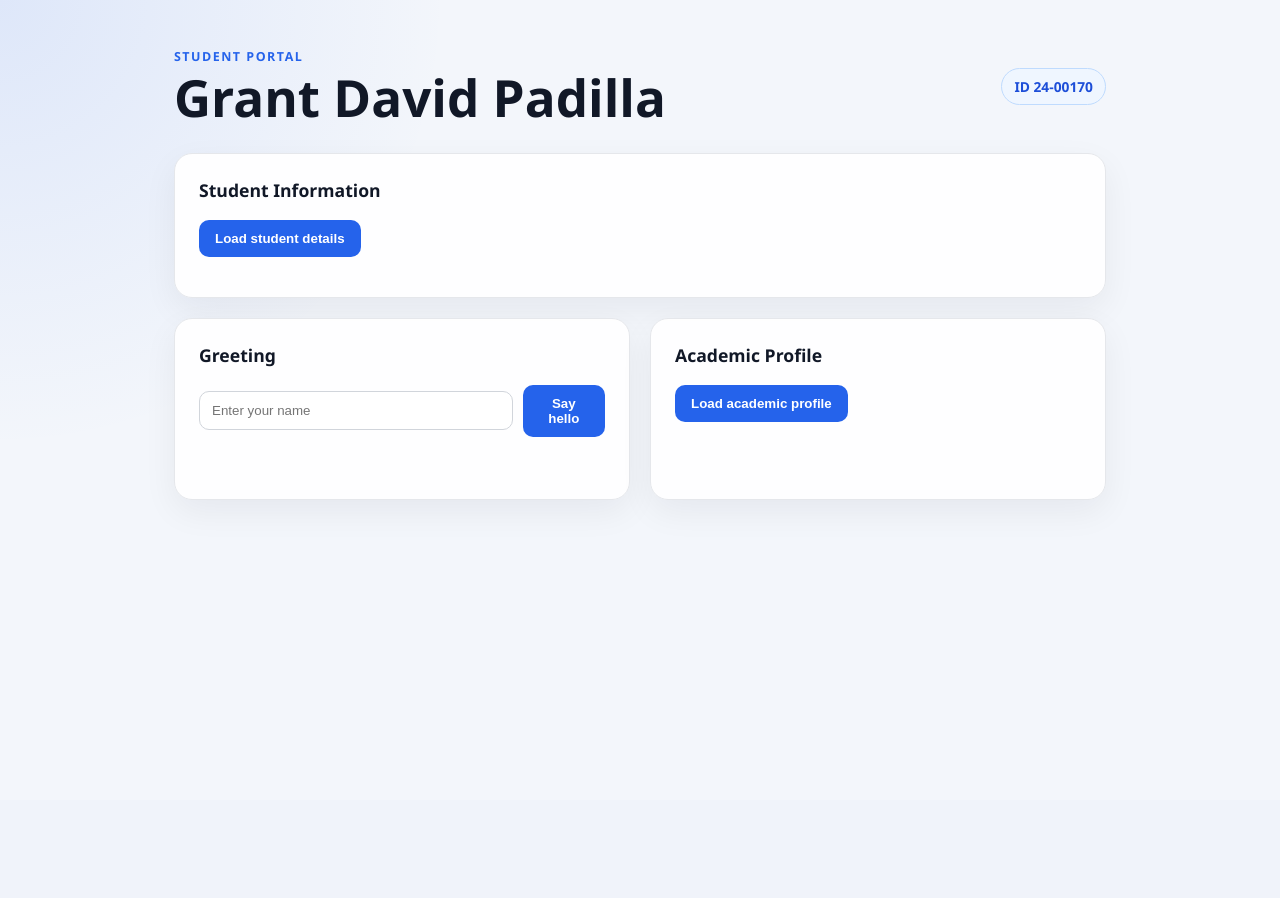
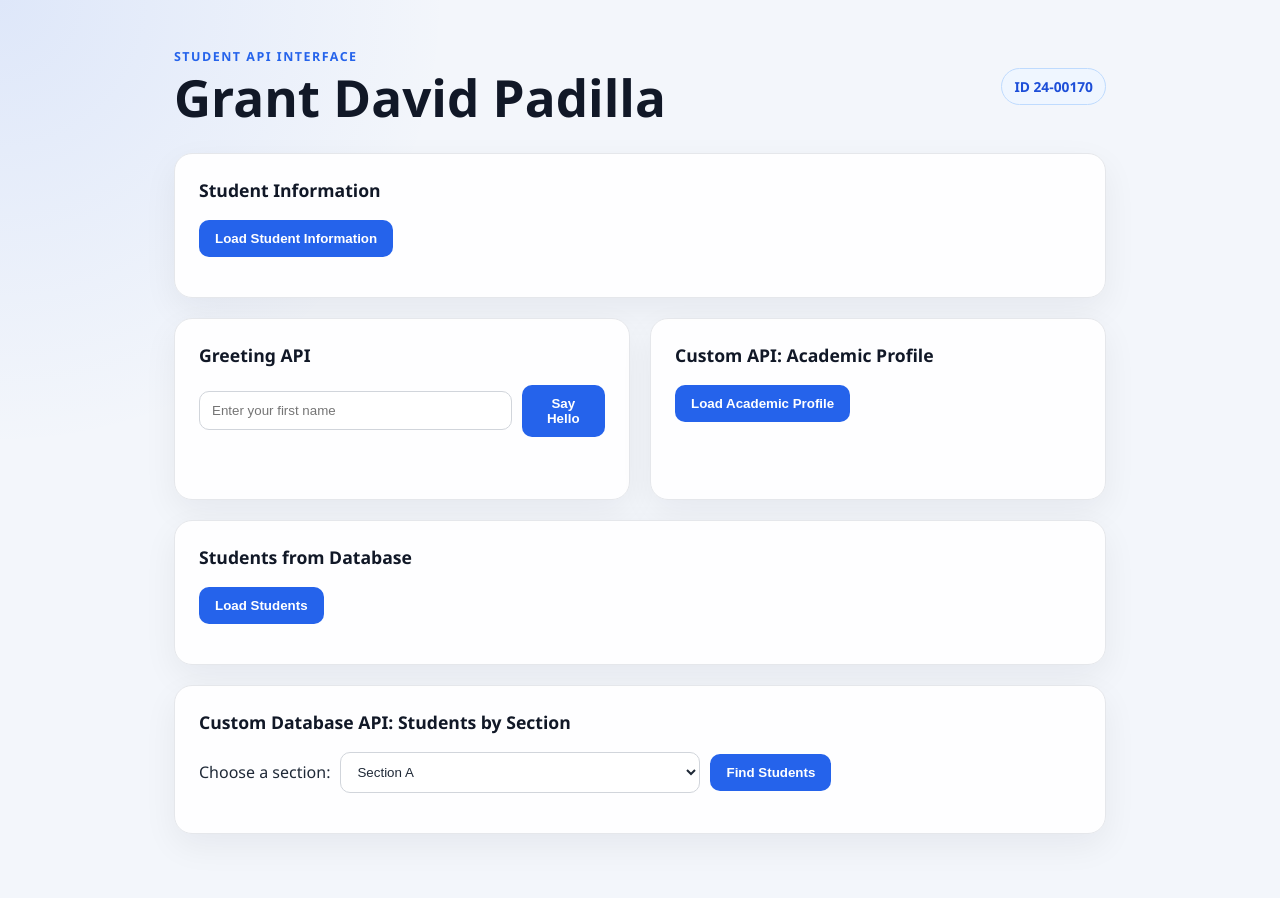
Before and after one commit to padillagrantdavid-ctrl/act6-padilla, a Flask app: page / in a window 1280 px wide. Before the commit the page ends 500 px from the top, so only its background shows below. Run offline with Flask 3, Linux system fonts and the light colour scheme.

Commit message:
Add files via upload

```diff
--- a/app.py
+++ b/app.py
@@ -1,7 +1,11 @@
+import sqlite3
+from pathlib import Path
+
 from flask import Flask, jsonify, render_template, request
 
 
 app = Flask(__name__)
+DATABASE = Path(__file__).with_name("students.db")
 
 STUDENT_PROFILE = {
 	"student_id": "24-00170",
@@ -41,5 +45,49 @@ def get_academic_profile():
 	)
 
 
+def get_db_connection():
+	conn = sqlite3.connect(DATABASE)
+	conn.row_factory = sqlite3.Row
+	return conn
+
+
+@app.route("/students")
+def get_students():
+	conn = get_db_connection()
+	try:
+		students = conn.execute("SELECT * FROM students ORDER BY id").fetchall()
+		return jsonify([dict(student) for student in students])
+	finally:
+		conn.close()
+
+
+@app.route("/students/<int:student_db_id>")
+def get_student_by_id(student_db_id):
+	conn = get_db_connection()
+	try:
+		student = conn.execute(
+			"SELECT * FROM students WHERE id = ?", (student_db_id,)
+		).fetchone()
+	finally:
+		conn.close()
+
+	if student is None:
+		return jsonify({"error": "Student not found"}), 404
+	return jsonify(dict(student))
+
+
+@app.route("/students/section/<section>")
+def get_students_by_section(section):
+	conn = get_db_connection()
+	try:
+		students = conn.execute(
+			"SELECT * FROM students WHERE upper(section) = ? ORDER BY id",
+			(section.upper(),),
+		).fetchall()
+		return jsonify([dict(student) for student in students])
+	finally:
+		conn.close()
+
+
 if __name__ == "__main__":
 	app.run(debug=True)
--- a/templates/index.html
+++ b/templates/index.html
@@ -3,7 +3,7 @@
 <head>
     <meta charset="UTF-8">
     <meta name="viewport" content="width=device-width, initial-scale=1.0">
-    <title>Student Information</title>
+    <title>Student API Interface</title>
     <style>
         :root {
             --navy: #111827;
@@ -107,12 +107,12 @@
             transform: translateY(-1px);
         }
 
-        button:focus-visible, input:focus-visible {
+        button:focus-visible, input:focus-visible, select:focus-visible {
             outline: 3px solid rgba(37, 99, 235, 0.24);
             outline-offset: 2px;
         }
 
-        input {
+        input, select {
             width: min(360px, 100%);
             border: 1px solid #d1d5db;
             border-radius: 10px;
@@ -167,6 +167,31 @@
             color: var(--muted);
         }
 
+        .student-list {
+            display: grid;
+            grid-template-columns: repeat(2, minmax(0, 1fr));
+            gap: 12px;
+            margin-top: 16px;
+        }
+
+        .student-record h3 {
+            margin: 0 0 8px;
+            color: var(--navy);
+            font-size: 1rem;
+        }
+
+        .student-record p {
+            margin: 0;
+            color: var(--muted);
+            line-height: 1.5;
+        }
+
+        .filter-row {
+            display: flex;
+            align-items: center;
+            gap: 10px;
+        }
+
         @media (max-width: 720px) {
             .shell { padding: 28px 16px 40px; }
             .header { align-items: flex-start; flex-direction: column; }
@@ -174,6 +199,8 @@
             .card-wide { grid-column: auto; }
             .profile-grid { grid-template-columns: 1fr; }
             .greeting-row { align-items: stretch; flex-direction: column; }
+            .student-list { grid-template-columns: 1fr; }
+            .filter-row { align-items: stretch; flex-direction: column; }
         }
     </style>
 </head>
@@ -181,7 +208,7 @@
     <main class="shell">
         <header class="header">
             <div>
-                <p class="eyebrow">Student Portal</p>
+                <p class="eyebrow">Student API Interface</p>
                 <h1>Grant David Padilla</h1>
             </div>
             <span class="badge">ID 24-00170</span>
@@ -190,33 +217,82 @@
         <div class="grid">
             <section class="card card-wide">
                 <h2>Student Information</h2>
-                <button type="button" onclick="loadStudent()">Load student details</button>
+                <button type="button" onclick="loadStudent()">Load Student Information</button>
                 <div id="result" class="profile-grid" style="margin-top:16px"></div>
             </section>
 
             <section class="card">
-                <h2>Greeting</h2>
+                <h2>Greeting API</h2>
                 <div class="greeting-row">
-                    <input type="text" id="nameInput" placeholder="Enter your name">
-                    <button type="button" onclick="sayHello()">Say hello</button>
+                    <input type="text" id="nameInput" placeholder="Enter your first name">
+                    <button type="button" onclick="sayHello()">Say Hello</button>
                 </div>
                 <p id="greeting"></p>
             </section>
 
             <section class="card">
-                <h2>Academic Profile</h2>
-                <button type="button" onclick="loadAcademic()">Load academic profile</button>
+                <h2>Custom API: Academic Profile</h2>
+                <button type="button" onclick="loadAcademic()">Load Academic Profile</button>
                 <div id="academicResult" class="profile-grid" style="margin-top:16px"></div>
+            </section>
+
+            <section class="card card-wide">
+                <h2>Students from Database</h2>
+                <button type="button" onclick="loadStudents()">Load Students</button>
+                <div id="studentList" class="student-list" aria-live="polite"></div>
+            </section>
+
+            <section class="card card-wide">
+                <h2>Custom Database API: Students by Section</h2>
+                <div class="filter-row">
+                    <label for="sectionFilter">Choose a section:</label>
+                    <select id="sectionFilter">
+                        <option value="A">Section A</option>
+                        <option value="B">Section B</option>
+                        <option value="C">Section C</option>
+                    </select>
+                    <button type="button" onclick="loadStudentsBySection()">Find Students</button>
+                </div>
+                <div id="sectionResults" class="student-list" aria-live="polite"></div>
             </section>
         </div>
     </main>
 
     <script>
-        function dataRow(label, value) {
-            return '<div class="data-row">' +
-                '<span class="data-label">' + label + '</span>' +
-                '<span class="data-value">' + value + '</span>' +
-                '</div>';
+        function renderProfile(target, entries) {
+            target.replaceChildren();
+            entries.forEach(([label, value]) => {
+                const row = document.createElement('div');
+                row.className = 'data-row';
+                const dataLabel = document.createElement('span');
+                dataLabel.className = 'data-label';
+                dataLabel.textContent = label;
+                const dataValue = document.createElement('span');
+                dataValue.className = 'data-value';
+                dataValue.textContent = value;
+                row.append(dataLabel, dataValue);
+                target.appendChild(row);
+            });
+        }
+
+        function renderStudentRecords(target, students) {
+            target.replaceChildren();
+            if (students.length === 0) {
+                target.textContent = 'No student records found.';
+                return;
+            }
+
+            students.forEach(student => {
+                const record = document.createElement('article');
+                record.className = 'data-row student-record';
+                const heading = document.createElement('h3');
+                heading.textContent = student.student_id + ' - ' + student.name;
+                const details = document.createElement('p');
+                details.textContent = student.program + ' | Year ' + student.year +
+                    ' | Section ' + student.section + ' | Database ID ' + student.id;
+                record.append(heading, details);
+                target.appendChild(record);
+            });
         }
 
         function loadStudent() {
@@ -225,12 +301,13 @@
             fetch('/student')
                 .then(response => response.json())
                 .then(data => {
-                    result.innerHTML =
-                        dataRow('Student ID', data.student_id) +
-                        dataRow('Name', data.name) +
-                        dataRow('Program', data.program) +
-                        dataRow('Year Level', data.year) +
-                        dataRow('Section', data.section);
+                    renderProfile(result, [
+                        ['Student ID', data.student_id],
+                        ['Name', data.name],
+                        ['Program', data.program],
+                        ['Year Level', data.year],
+                        ['Section', data.section]
+                    ]);
                 })
                 .catch(error => {
                     result.innerHTML = '<p>Unable to retrieve data.</p>';
@@ -255,17 +332,51 @@
             fetch('/academic')
                 .then(response => response.json())
                 .then(data => {
-                    result.innerHTML =
-                        dataRow('Student ID', data.student_id) +
-                        dataRow('Name', data.name) +
-                        dataRow('Program', data.program) +
-                        dataRow('Year Level', data.year) +
-                        dataRow('Section', data.section);
+                    renderProfile(result, [
+                        ['Student ID', data.student_id],
+                        ['Name', data.name],
+                        ['Program', data.program],
+                        ['Year Level', data.year],
+                        ['Section', data.section]
+                    ]);
                 })
                 .catch(error => {
                     result.innerHTML = '<p>Unable to retrieve academic profile.</p>';
                 });
         }
+
+        function loadStudents() {
+            const studentList = document.getElementById('studentList');
+            studentList.textContent = 'Loading student records...';
+            fetch('/students')
+                .then(response => {
+                    if (!response.ok) {
+                        throw new Error('Unable to retrieve student records.');
+                    }
+                    return response.json();
+                })
+                .then(students => renderStudentRecords(studentList, students))
+                .catch(error => {
+                    studentList.textContent = 'Unable to retrieve student records.';
+                });
+        }
+
+        function loadStudentsBySection() {
+            const section = document.getElementById('sectionFilter').value;
+            const results = document.getElementById('sectionResults');
+            results.textContent = 'Loading section records...';
+            fetch('/students/section/' + encodeURIComponent(section))
+                .then(response => {
+                    if (!response.ok) {
+                        throw new Error('Unable to retrieve section records.');
+                    }
+                    return response.json();
+                })
+                .then(students => renderStudentRecords(results, students))
+                .catch(error => {
+                    results.textContent = 'Unable to retrieve section records.';
+                });
+        }
     </script>
 </body>
 </html>
```
Also changed, not shown: init_db.py (added, +37 -0 lines), students.db (added).
